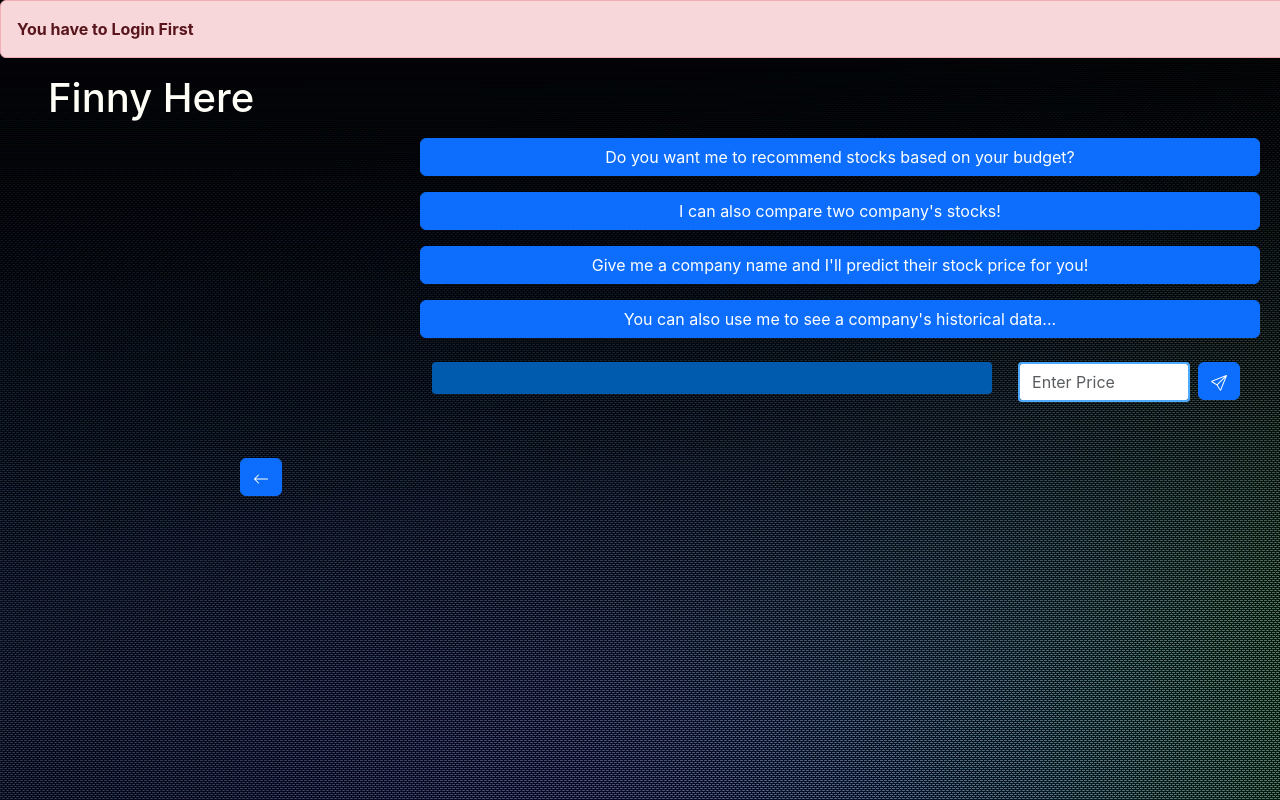
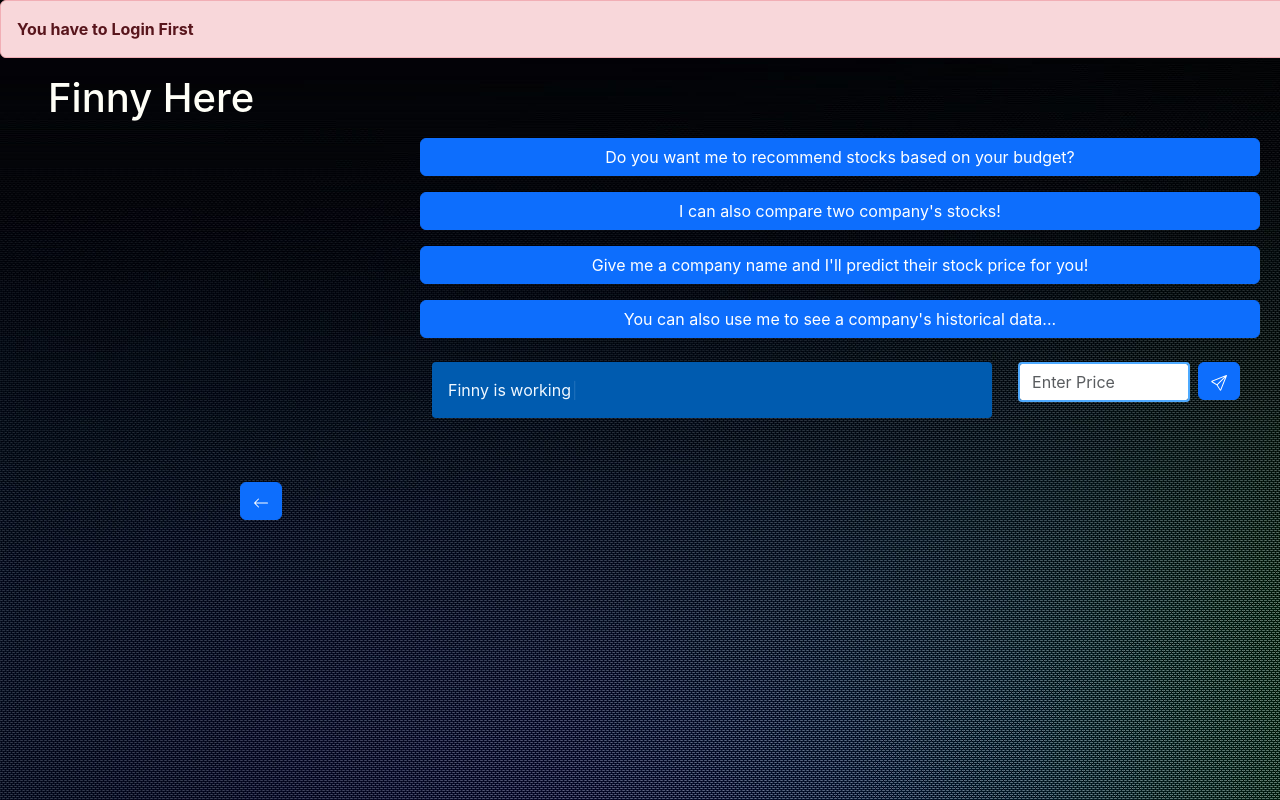
Before and after one commit to GouravChaki/Finny_Chatbot, a React (Create React App) app in the folder frontend/: page /finny in a window 1280 px wide. Both pictures are taken after a click on the button "Do you want me to recommend stocks based on your budget?". Shown: the top 800 px of the page. Built offline with nearby package versions, Linux system fonts and the light colour scheme; the HTML template or start-up script is replaced by a standard one; what react-chatbot-kit would draw is missing.

Commit message:
Changes made in typewriting

```diff
--- a/frontend/src/Components/Chatbot2/Chat.js
+++ b/frontend/src/Components/Chatbot2/Chat.js
@@ -166,17 +166,20 @@ export default function Chat() {
           {button1 && button2 != true && button3 != true && button4 != true && (
             <div className="container w-50 d-flex">
               <div className="w-100 mt-3" style={{ marginRight: "3%" }}>
-                <p className="output-text" style={{ whiteSpace: 'pre-wrap' }}>
-                  {/* <Typewriter
+                <p className="output-text"
+                style={{ whiteSpace: 'pre-wrap' }}
+                >
+                  {<Typewriter
                     onInit={(typewriter) => {
                       typewriter
 
-                        .typeString(`${message}`)
-
+                        .typeString("Finny is working.......")
                         .pauseFor(1000)
-                        .start();
+                        .deleteAll()
+                        .start()
+                        .typeString("Wohooo here's my prediction !!!")
                     }}
-                  /> */}
+                  />}
                   {state}
                 </p>
               </div>
@@ -216,10 +219,11 @@ export default function Chat() {
                     onInit={(typewriter) => {
                       typewriter
 
-                        .typeString("Output")
-
-                        .pauseFor(1000)
-                        .start();
+                      .typeString("Finny is working.......")
+                      .pauseFor(1000)
+                      .deleteAll()
+                      .start()
+                      .typeString("Wohooo here's my prediction !!!")
                     }}
                   />
                 </p>
@@ -277,10 +281,11 @@ export default function Chat() {
                     onInit={(typewriter) => {
                       typewriter
 
-                        .typeString("Output")
-
-                        .pauseFor(1000)
-                        .start();
+                      .typeString("Finny is working.......")
+                      .pauseFor(1000)
+                      .deleteAll()
+                      .start()
+                      .typeString("Wohooo here's my prediction !!!")
                     }}
                   />
                 </p>
@@ -332,10 +337,11 @@ export default function Chat() {
                     onInit={(typewriter) => {
                       typewriter
 
-                        .typeString("Output")
-
-                        .pauseFor(1000)
-                        .start();
+                      .typeString("Finny is working.......")
+                      .pauseFor(1000)
+                      .deleteAll()
+                      .start()
+                      .typeString("Wohooo here's my prediction !!!")
                     }}
                   />
                 </p>
```
